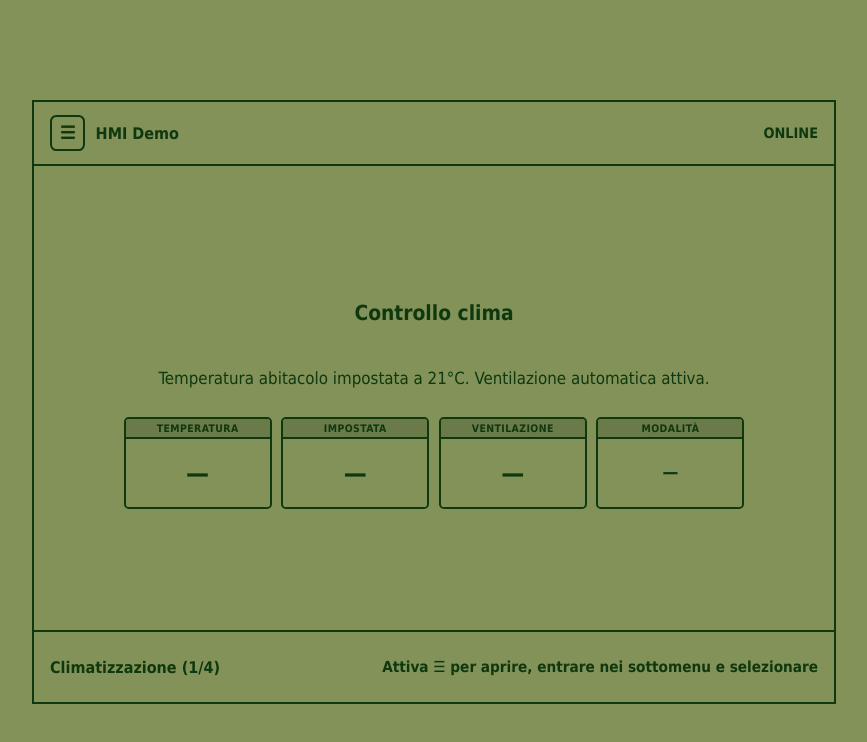
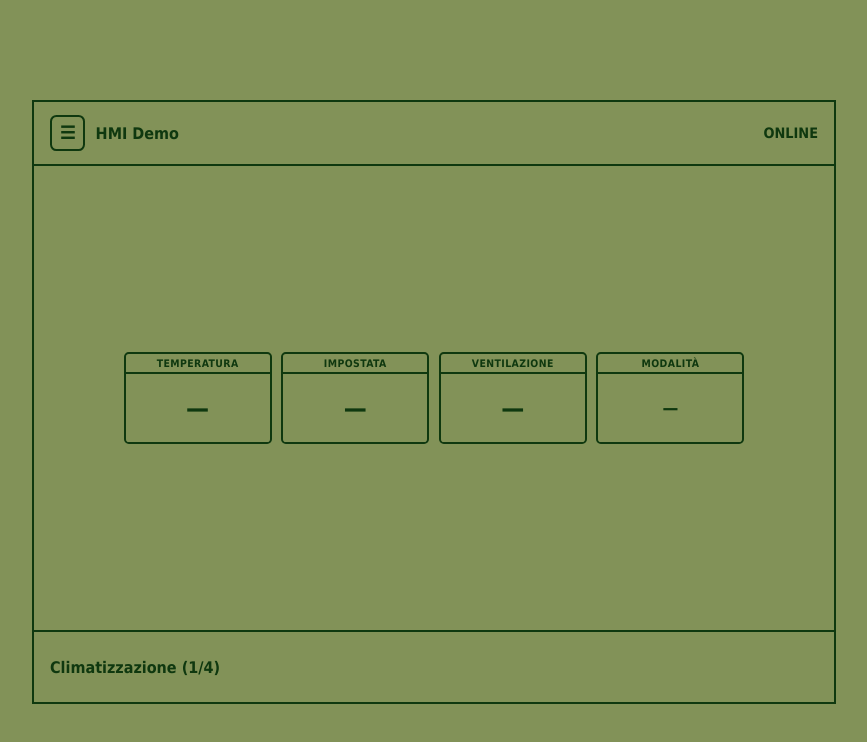
Before and after one commit to mad4j/hmi-demo, a Vue app: page / in a window 1280 px wide. Shown: the top 742 px of the page, without its empty margins (208-1075 px from the left). Built offline with nearby package versions, Linux system fonts and the light colour scheme.

Commit message:
feat: show only parameter widgets, clean bottom bar, remove colored bar in widget
Agent-Logs-Url: https://github.com/mad4j/hmi-demo/sessions/8cd33a6c-2605-4513-b130-07e3f654a3d7

Co-authored-by: mad4j <1510799+mad4j@users.noreply.github.com>

```diff
--- a/src/App.vue
+++ b/src/App.vue
@@ -240,8 +240,6 @@ const goToParentMenu = () => {
         </ul>
       </template>
       <template v-else>
-        <h1>{{ currentPage.title }}</h1>
-        <p v-if="currentPage.content">{{ currentPage.content }}</p>
         <div v-if="currentPage.parameters.length" class="widget-grid">
           <ParameterWidget
             v-for="param in currentPage.parameters"
@@ -260,7 +258,6 @@ const goToParentMenu = () => {
       <span class="menu-indicator" role="status" aria-live="polite">
         {{ currentPage.label }} ({{ pageCounterLabel }})
       </span>
-      <span class="menu-hint">Attiva ☰ per aprire, entrare nei sottomenu e selezionare</span>
     </footer>
   </div>
 </template>
@@ -344,10 +341,6 @@ button {
   font-weight: 700;
 }
 
-.menu-hint {
-  font-size: 0.95rem;
-}
-
 .menu-list {
   width: min(100%, 30rem);
   list-style: none;
--- a/src/components/ParameterWidget.vue
+++ b/src/components/ParameterWidget.vue
@@ -72,7 +72,6 @@ const isActive = computed(() => props.type === 'boolean' && Boolean(props.value)
   letter-spacing: 0.04em;
   text-transform: uppercase;
   border-bottom: 2px solid #0f380f;
-  background: #6a7a48;
   white-space: nowrap;
   overflow: hidden;
   text-overflow: ellipsis;
```
